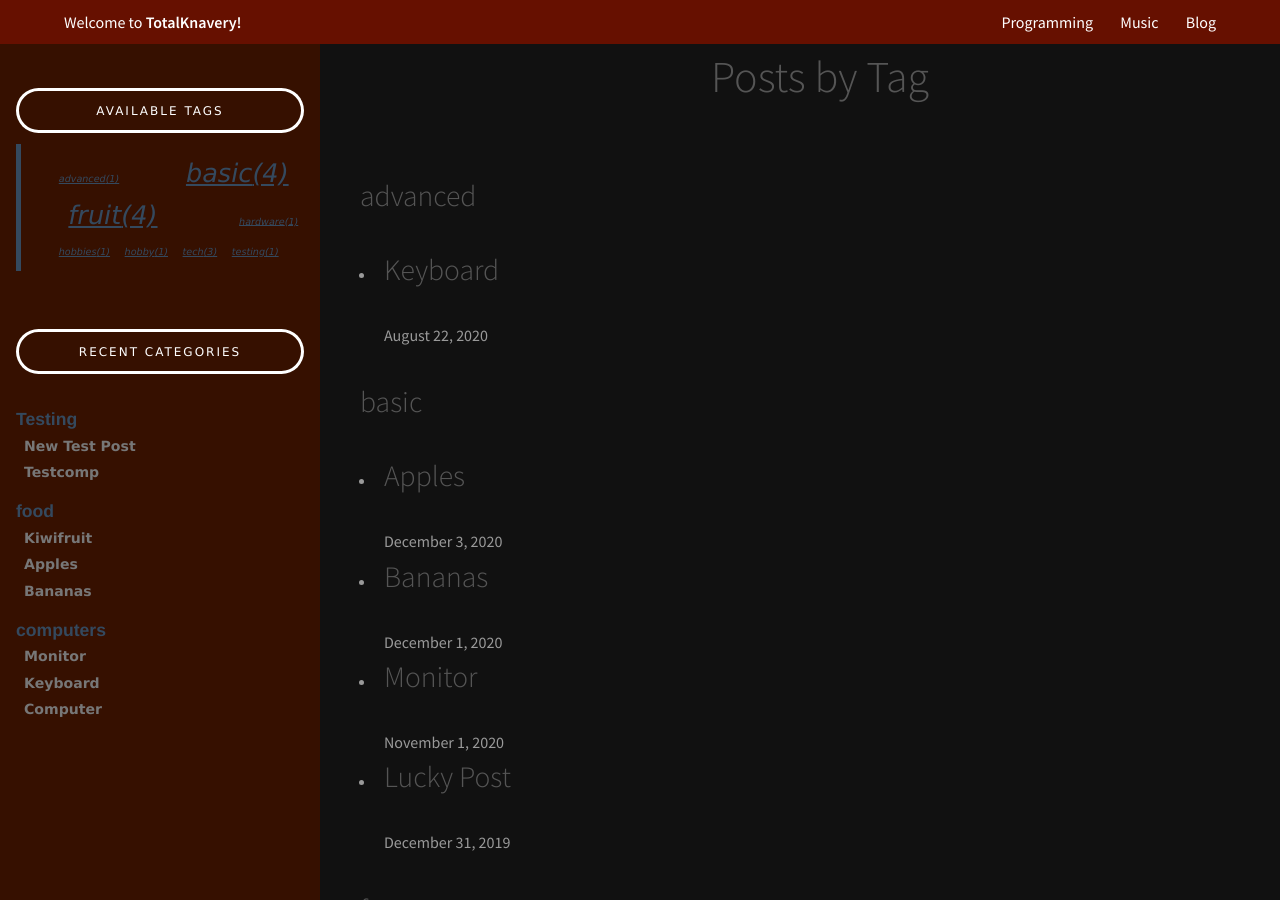
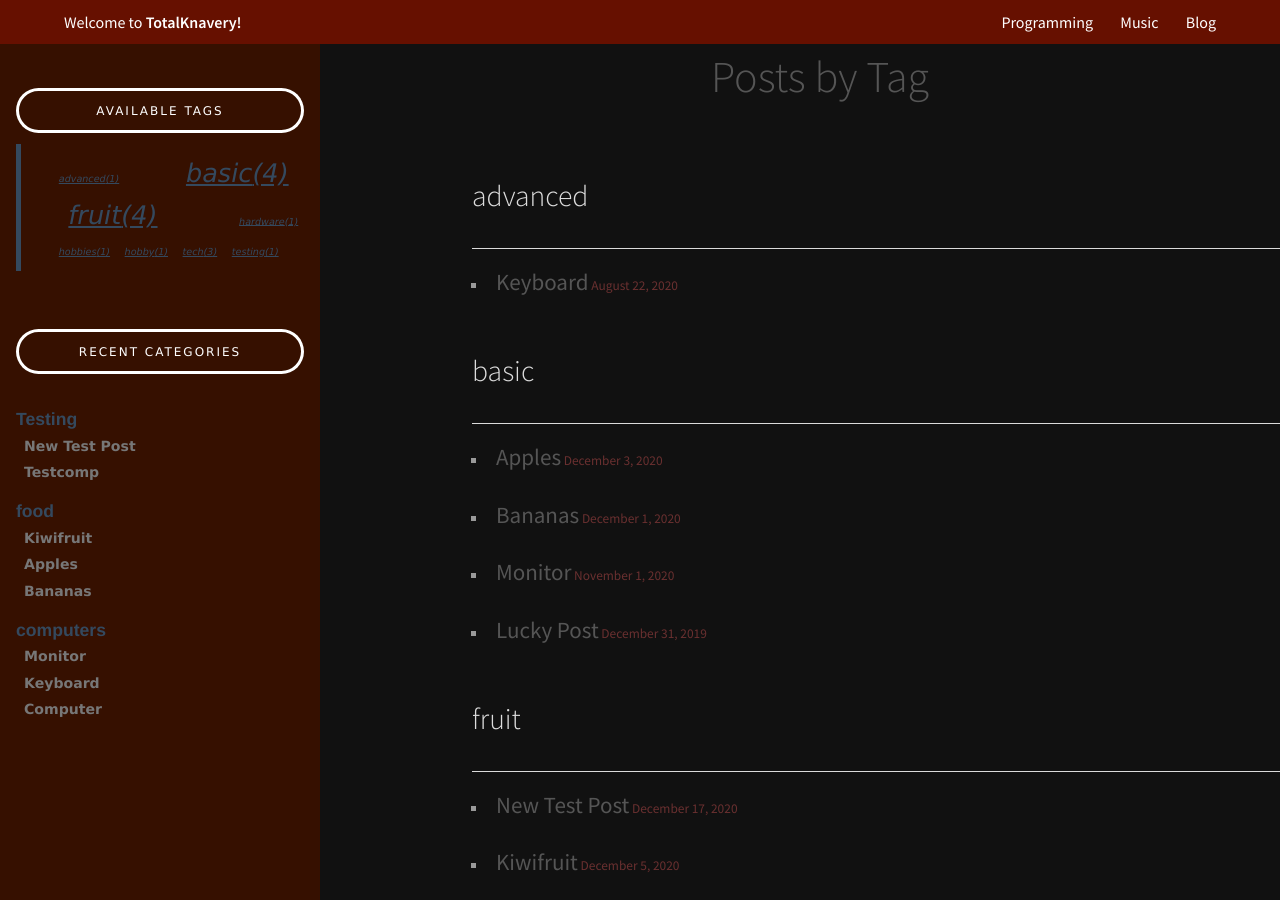
Before and after one commit to knaveightt/totalknavery, a Jekyll site: the page built from pages/tags.html, in a window 1280 px wide and 900 px high. Built offline with Jekyll 4.4.1, drawn with Linux system fonts in a browser that asks for light colours.

Commit message:
Updated style for main tag page

```diff
--- a/pages/tags.html
+++ b/pages/tags.html
@@ -7,15 +7,19 @@
 {% capture site_tags %}{% for tag in site.tags %}{{ tag | first }}{% unless forloop.last %},{% endunless %}{% endfor %}{% endcapture %}
 {% assign tags = site_tags | split:',' | sort %}
 
+<div id="allcats">
 {% for tag in tags %}
 <h2>{{ tag }}</h2>
+<hr/>
 <ul>
   {% for post in site.posts %}
   {% if post.tags contains tag %}
     <li>
-      <h2><a href="{{ post.url | relative_url }}">{{ post.title }}</a></h2> <small> {{ post.date | date: "%B %-d, %Y" }}</small>
+      <h4><a href="{{ post.url | relative_url }}">{{ post.title }}</a><small> {{ post.date | date: "%B %-d, %Y" }}</small></h4>
     </li>
   {% endif %}
   {% endfor %}
 </ul>
+<br/>
 {% endfor %}
+</div>
```
